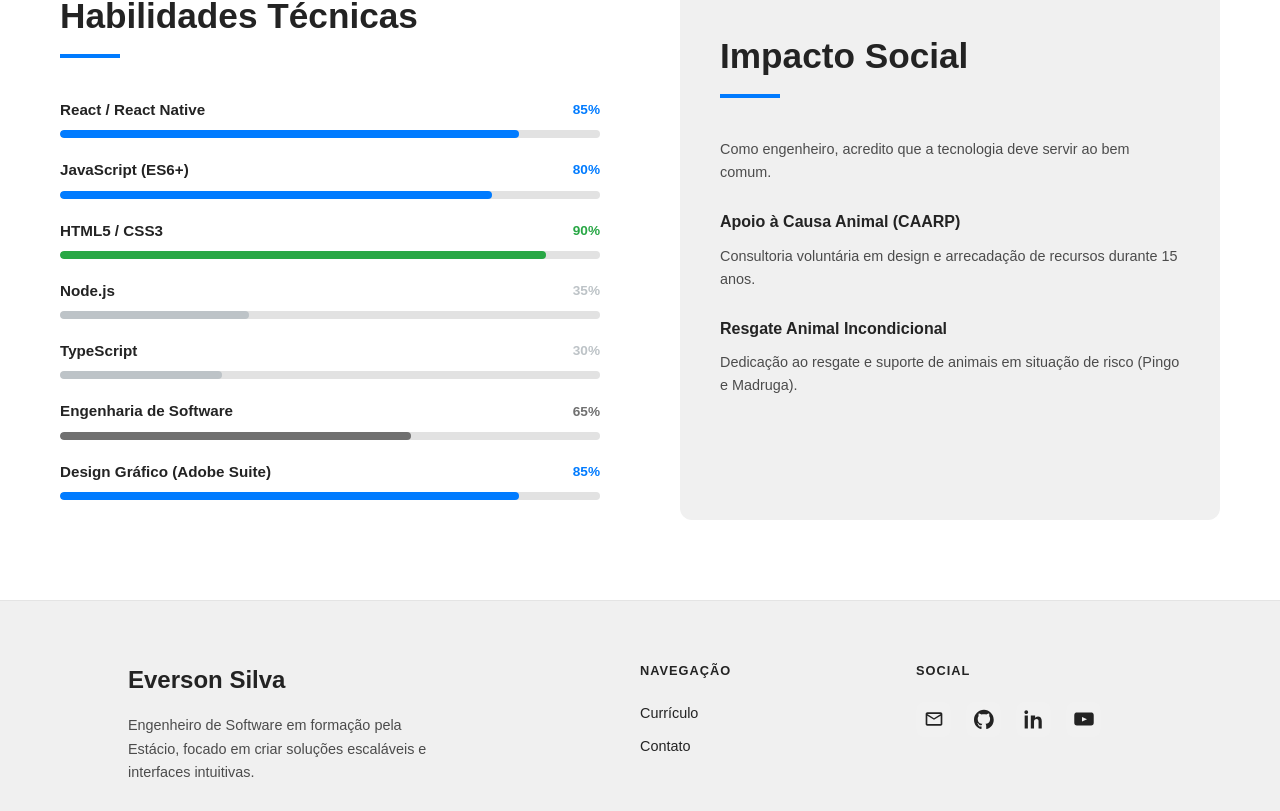
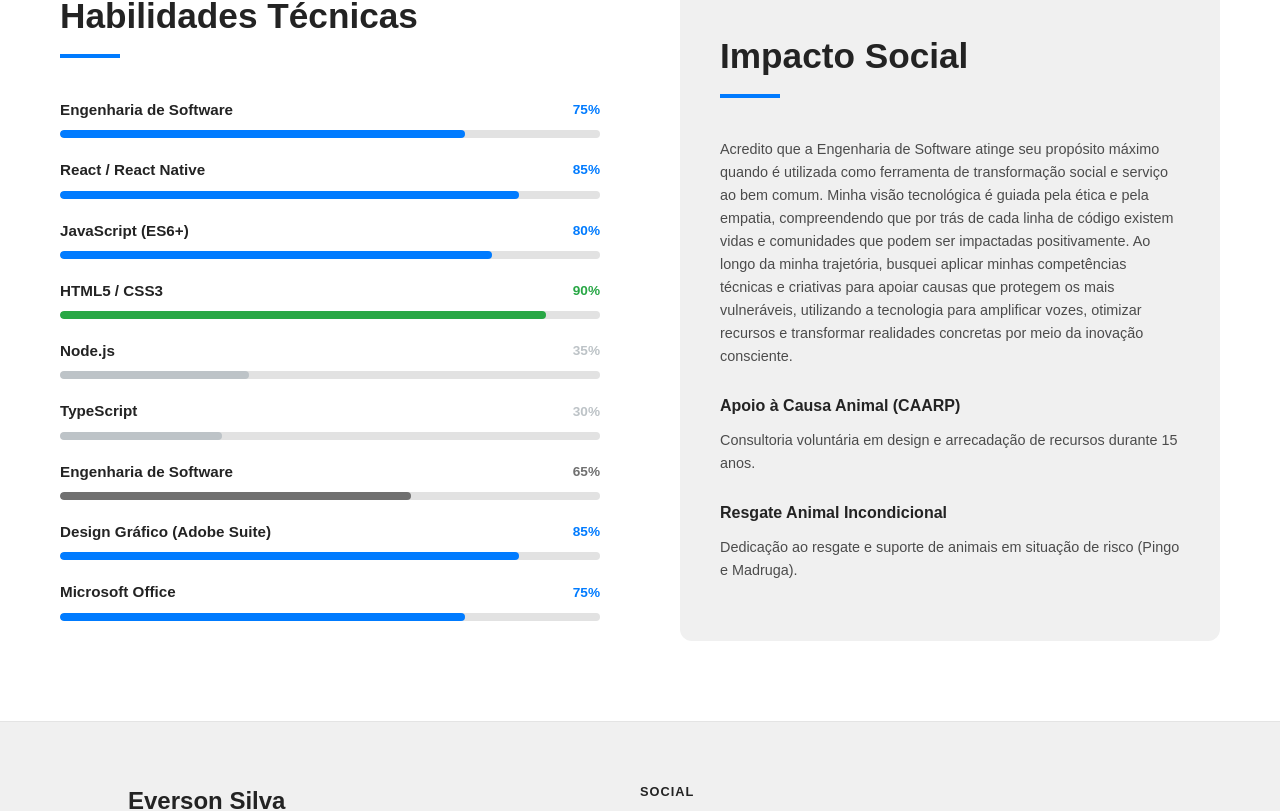
Before and after one commit to eversondeveloper/curriculum, a React (Vite) app: page / in a window 1280 px wide. Shown: the part 1380-2191 px from the top of the page. Built offline with nearby package versions, Linux system fonts and the light colour scheme; the HTML template or start-up script is replaced by a standard one.

Commit message:
Atualização do layout2

```diff
--- a/src/components/BarraStatus.jsx
+++ b/src/components/BarraStatus.jsx
@@ -1,3 +1,4 @@
+/* eslint-disable react/prop-types */
 import React from "react";
 import { useTheme } from "styled-components";
 import {
--- a/src/components/Footer.jsx
+++ b/src/components/Footer.jsx
@@ -20,13 +20,13 @@ export default function Footer() {
           </p>
         </div>
 
-        <div className="nav-section">
+        {/* <div className="nav-section">
           <h4>Navegação</h4>
           <ul>
             <li><Link to="/">Currículo</Link></li>
             <li><Link to="/contato">Contato</Link></li>
           </ul>
-        </div>
+        </div> */}
 
         <div className="nav-section">
           <h4>Social</h4>
--- a/src/components/pages/Main.jsx
+++ b/src/components/pages/Main.jsx
@@ -48,6 +48,7 @@ export default function Main() {
       <SkillsLayout>
         <div className="technical-skills">
           <SectionTitle>Habilidades Técnicas</SectionTitle>
+          <BarraStatus label="Engenharia de Software" level={75} />
           <BarraStatus label="React / React Native" level={85} />
           <BarraStatus label="JavaScript (ES6+)" level={80} />
           <BarraStatus label="HTML5 / CSS3" level={90} />
@@ -55,11 +56,14 @@ export default function Main() {
           <BarraStatus label="TypeScript" level={30} />
           <BarraStatus label="Engenharia de Software" level={65} />
           <BarraStatus label="Design Gráfico (Adobe Suite)" level={85} />
+          <BarraStatus label="Microsoft Office" level={75} />
         </div>
 
         <div className="volunteer-info">
           <SectionTitle>Impacto Social</SectionTitle>
-          <p>Como engenheiro, acredito que a tecnologia deve servir ao bem comum.</p>
+          <p>
+            Acredito que a Engenharia de Software atinge seu propósito máximo quando é utilizada como ferramenta de transformação social e serviço ao bem comum. Minha visão tecnológica é guiada pela ética e pela empatia, compreendendo que por trás de cada linha de código existem vidas e comunidades que podem ser impactadas positivamente. Ao longo da minha trajetória, busquei aplicar minhas competências técnicas e criativas para apoiar causas que protegem os mais vulneráveis, utilizando a tecnologia para amplificar vozes, otimizar recursos e transformar realidades concretas por meio da inovação consciente.
+          </p>
 
           <h4>Apoio à Causa Animal (CAARP)</h4>
           <p>Consultoria voluntária em design e arrecadação de recursos durante 15 anos.</p>
```
